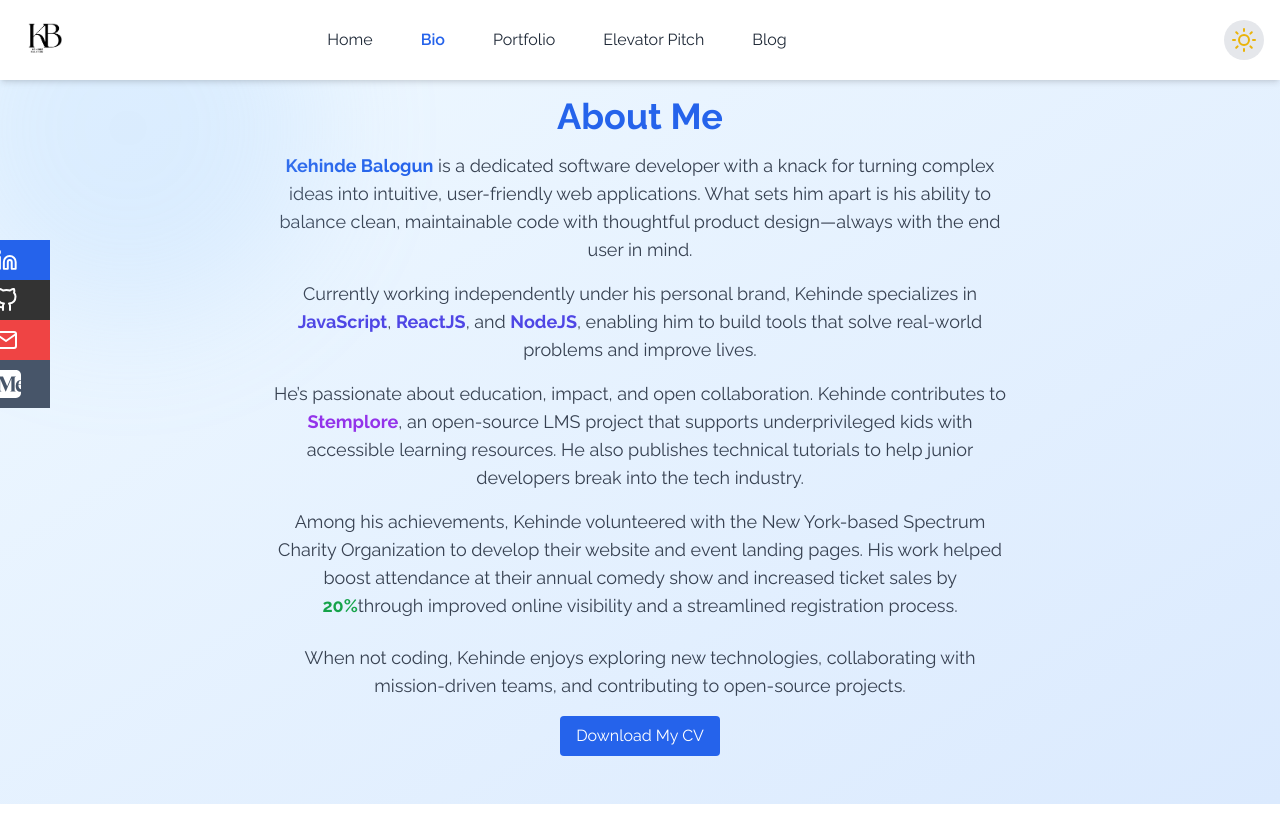
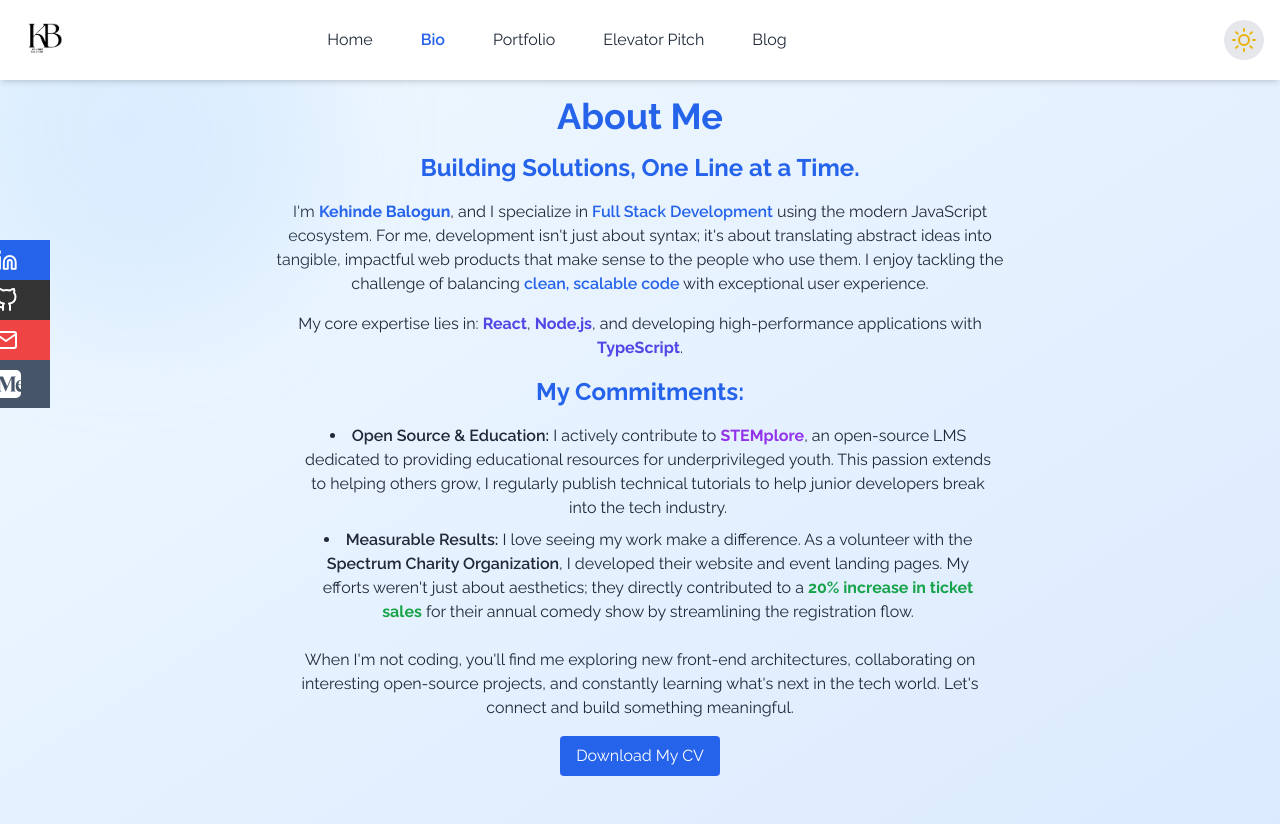
Before and after one commit to Kehinde13/Portfolio, a React (Vite) app: page /bio in a window 1280 px wide. Built offline with nearby package versions, Linux system fonts and the light colour scheme.

Commit message:
updated bio

```diff
--- a/src/pages/Bio.jsx
+++ b/src/pages/Bio.jsx
@@ -1,3 +1,4 @@
+/* eslint-disable react/no-unescaped-entities */
 import { motion } from "framer-motion";
 
 export default function Bio() {
@@ -11,57 +12,75 @@ export default function Bio() {
         transition={{ duration: 0.6 }}
       >
         <h2 className="text-4xl font-bold text-blue-600 mb-4">About Me</h2>
-        <p className="text-base sm:text-lg leading-relaxed text-gray-700 dark:text-gray-300 space-y-4">
-          <span className="block">
+        <h2 className="text-2xl font-bold mb-4 text-blue-600 dark:text-white">
+         Building Solutions, One Line at a Time.
+        </h2>
+
+        {/* Section 1: Introduction and Core Stack */}
+        <span className="block mb-4">
+          I'm{" "}
           <strong className="text-blue-600 dark:text-blue-400">
             Kehinde Balogun
-            </strong>{" "}
-            is a dedicated software developer with a knack for turning complex
-            ideas into intuitive, user-friendly web applications. What sets him
-            apart is his ability to balance clean, maintainable code with
-            thoughtful product design—always with the end user in mind.
+          </strong>
+          , and I specialize in <span className="text-blue-600 font-semibold dark:text-blue-400">Full Stack Development</span> using the modern
+          JavaScript ecosystem. For me, development isn't just about syntax;
+          it's about translating abstract ideas into tangible, impactful web
+          products that make sense to the people who use them. I enjoy tackling
+          the challenge of balancing <span className="text-blue-600 font-semibold dark:text-blue-400">clean, scalable code</span> with exceptional
+          user experience.
         </span>
-          <span className="block">
-            Currently working independently under his personal brand, Kehinde
-            specializes in{" "}
+
+        {/* Section 2: Core Technologies (Emphasizing the main stack) */}
+        <span className="block mb-4">
+          My core expertise lies in:{" "}
           <strong className="text-indigo-600 dark:text-indigo-400">
-              JavaScript
+            React
           </strong>
           ,{" "}
           <strong className="text-indigo-600 dark:text-indigo-400">
-              ReactJS
+            Node.js
           </strong>
-            , and{" "}
+          , and developing high-performance applications with{" "}
           <strong className="text-indigo-600 dark:text-indigo-400">
-              NodeJS
+            TypeScript
           </strong>
-            , enabling him to build tools that solve real-world problems and
-            improve lives.
+          .
         </span>
-          <span className="block">
-            He’s passionate about education, impact, and open collaboration.
-            Kehinde contributes to{" "}
+
+        {/* Section 3: Commitments - Open Source & Education */}
+        <span className="block mb-4 font-bold text-2xl text-blue-600 dark:text-white">
+          My Commitments:
+        </span>
+        <ul className="list-disc list-inside space-y-2 ml-4">
+          <li className="mb-2">
+            <span className="font-semibold">Open Source & Education:</span> I actively contribute to{" "}
             <strong className="text-purple-600 dark:text-purple-400">
-              Stemplore
+              STEMplore
             </strong>
-            , an open-source LMS project that supports underprivileged kids with
-            accessible learning resources. He also publishes technical tutorials
-            to help junior developers break into the tech industry.
-          </span>
-          <span className="block">
-            Among his achievements, Kehinde volunteered with the New York-based
-            Spectrum Charity Organization to develop their website and event
-            landing pages. His work helped boost attendance at their annual
-            comedy show and increased ticket sales by{" "}
-            <strong className="text-green-600 dark:text-green-400">20%</strong>
-            through improved online visibility and a streamlined registration
-            process.
-          </span>
-        </p>
-        <p className="text-base sm:text-lg leading-relaxed text-gray-700 dark:text-gray-300 mt-6">
-          When not coding, Kehinde enjoys exploring new technologies,
-          collaborating with mission-driven teams, and contributing to
-          open-source projects.
+            , an open-source LMS dedicated to providing educational resources
+            for underprivileged youth. This passion extends to helping others
+            grow, I regularly publish technical tutorials to help junior
+            developers break into the tech industry.
+          </li>
+          {/* Section 4: Measurable Results */}
+          <li className="mb-2">
+            <span className="font-semibold">Measurable Results:</span> I love seeing my work make a difference. As
+            a volunteer with the <span className="font-semibold">Spectrum Charity Organization</span>, I developed
+            their website and event landing pages. My efforts weren't just about
+            aesthetics; they directly contributed to a{" "}
+            <strong className="text-green-600 dark:text-green-400">
+              20% increase in ticket sales
+            </strong>{" "}
+            for their annual comedy show by streamlining the registration flow.
+          </li>
+        </ul>
+
+        {/* Section 5: Closing Statement */}
+        <p className="mt-6">
+          When I'm not coding, you'll find me exploring new front-end
+          architectures, collaborating on interesting open-source projects, and
+          constantly learning what's next in the tech world. Let's connect and
+          build something meaningful.
         </p>
         <a
           href="/Kehinde-Balogun-CV.pdf"
--- a/src/pages/Home.jsx
+++ b/src/pages/Home.jsx
@@ -4,7 +4,7 @@ import profilePic from '/me.jpg';
 export default function Home() {
   return (
     <main className="min-h-screen z-0 flex flex-col items-center justify-center px-4 bg-gradient-to-br from-sky-50 to-blue-100 dark:from-gray-900 dark:to-gray-800 dark:text-gray-200 text-gray-800 relative">
-      {/* Optional Background Shape */}
+
       <div className="absolute -top-16 -left-16 w-96 h-96 bg-blue-300 dark:bg-blue-800 rounded-full opacity-20 blur-3xl z-0"></div>
 
       {/* Content */}
```
Lines whose indentation alone changed are shown as unchanged.
